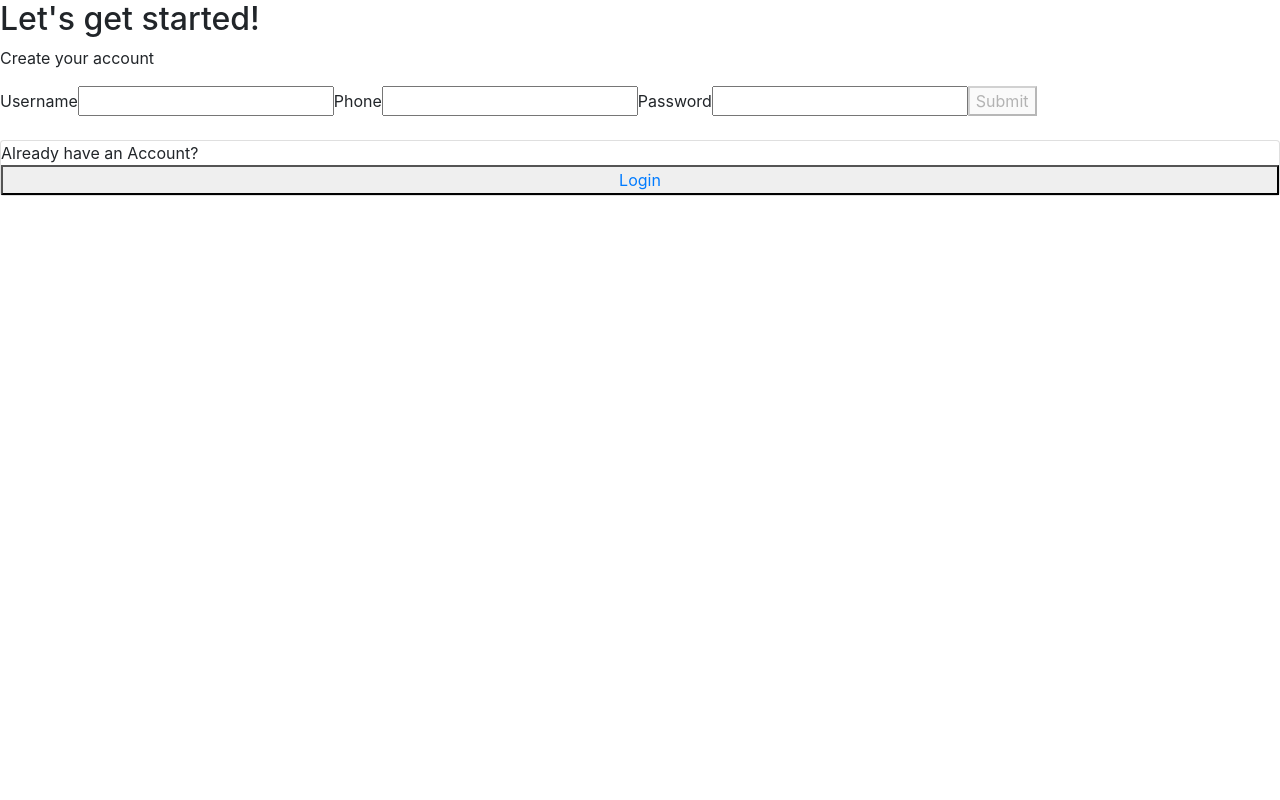
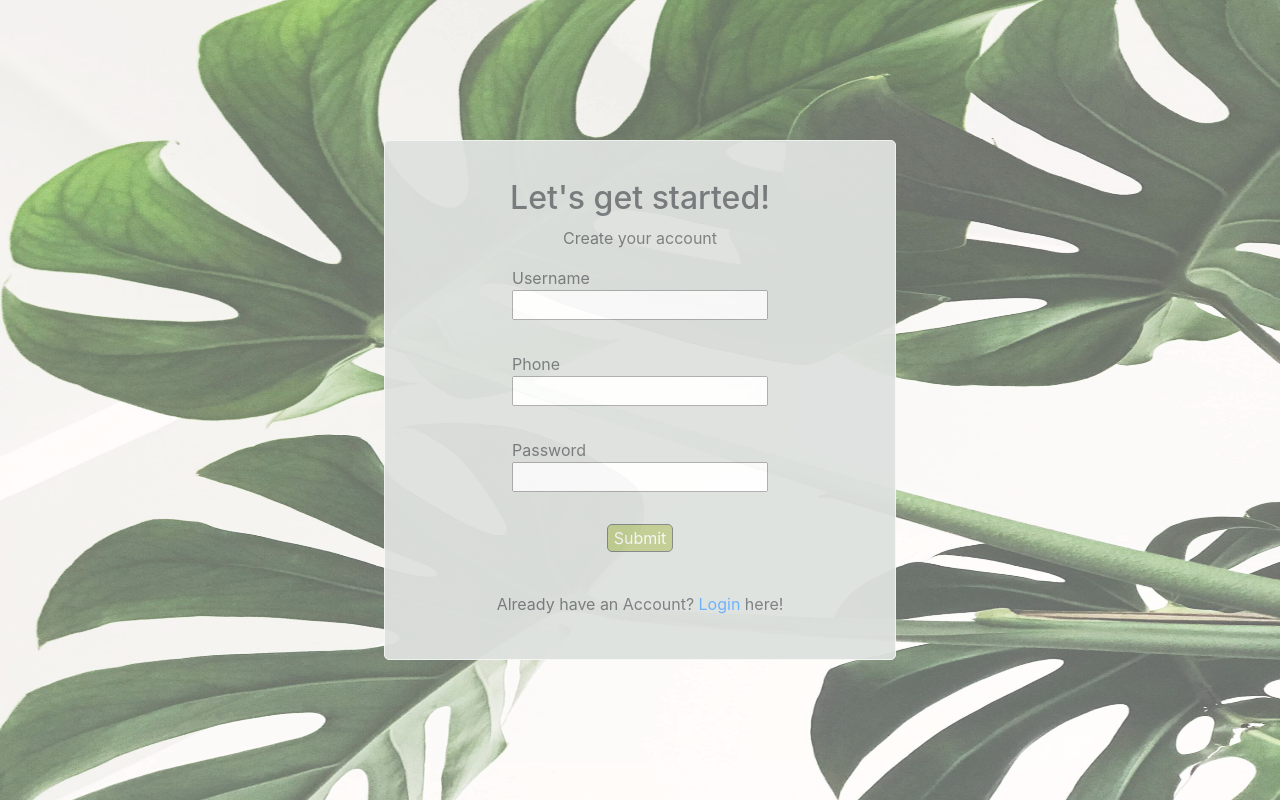
Before and after one commit to BW-Water-My-Plants-3/Front-End-2, a React (Create React App) app in the folder h2woah/: page / in a window 1280 px wide. Built offline with nearby package versions, Linux system fonts and the light colour scheme.

Commit message:
sttttyYYYYLINNNG--got the signup form basically done, just working on bugs

```diff
--- a/h2woah/src/components/Signup.js
+++ b/h2woah/src/components/Signup.js
@@ -2,10 +2,49 @@ import React, {useState, useEffect} from 'react';
 import * as Yup from "yup";
 import axios from "axios"
 import { Link } from 'react-router-dom';
-import "../index.css"
+//Styles
+import styled from "styled-components"
+import img from "../images/palmleaves.jpg"
 
+const TestStyle = styled.body`
+    display: flex;
+    justify-content: center;
+    align-items: center;
+    background: url(${img});
+    background-repeat: no-repeat;
+    background-size: 100% 120vh;
+    background-position: center;
+    opacity: 60%;
+    max-width: 100%;
+    height: 100vh;
+`
+const Form = styled.div`
+    border: 1px solid #F1F3F2;
+    display: flex;
+    flex-direction: column;
+    jusity-content: center;
+    align-items: center;
+    width: 40%;
+    height: 65%;
+    background-color: #C9CFCA;
+    border-radius: 5px;
+    padding: 3% 0;
+    opacity: 95%;
 
+`
+const Button = styled.button`
+    border: 1px solid #303631;
+    border-radius: 5px;
+    background-color: #97AD4B;
+    color: #F1F3F2;
+    outline: none;
 
+    &:hover{
+        background-color: #F1F3F2;
+        color: #97AD4B;
+        border: 1px solid #79867C;
+    }
+`
 
 const formSchema = Yup.object().shape({
 username:
@@ -91,7 +130,7 @@ const Signup = props =>{
                 console.log("success", res.data);
                 setUsers([...users, res.data])
                 setFormState({
-                    name: "",
+                    username: "",
                     phoneNumber: "",
                     password: "",
                 });
@@ -102,41 +141,37 @@ const Signup = props =>{
     };
 
     return (
-        <div>
+        <TestStyle>
+                <Form onSubmit={formSubmit} id="signUpForm">
                     <h2>Let's get started!</h2>
                     <p>Create your account</p>
-            <form onSubmit={formSubmit} id="signUpForm">
                     <label htmlFor="username">
-                    Username
+                        Username <br/>
                     <input id="username" type="text" name="username" value={formState.username} onChange={inputChange} />
                     {errors.username.length > 0 ? (<p>{errors.name}</p>):null}
-                </label>
+                    </label> <br/>
                     <label htmlFor="phoneNumber">
-                    Phone
+                        Phone <br/>
                     <input id="phoneNumber" type="phoneNumber" name="phoneNumber" value={formState.phoneNumber} onChange={inputChange} />
                     {errors.phoneNumber.length > 0 ? (<p className="error"> {errors.phoneNumber}</p>) : null}
-                </label>
+                    </label><br/>
                     <label htmlFor="password">
-                    Password
+                        Password <br/>
                     <input id="password" type="password" name="password" value={formState.password} onChange={inputChange} />
                     {errors.password.length > 0 ? (<p>{errors.password}</p>):null}
-                </label>
+                    </label><br/>
 
-                <button disabled={buttonDisabled} className="navButton">Submit</button>
+                    <Button disabled={buttonDisabled} className="navButton">Submit</Button>
                     <p className="success-message">{users.map(element => {
                         console.log({element})
                         return (
                         <div>Success: {element.message}! Go to <Link onClick={() => props.history.push("/login")}>Login</Link></div>
                         );
-                })}</p>
-            </form>
+                    })}</p><br/>
+                    <p>Already have an Account? <Link to='/login'>Login</Link> here!</p>
+                </Form>
 
-
-            <div id="signUpForm" className="card">
-                Already have an Account?
-                <button className="navButton"><Link to='/login'>Login</Link></button>
-            </div>
-        </div>
+        </TestStyle>
 
     );
 }
```
Lines whose indentation alone changed are shown as unchanged.
